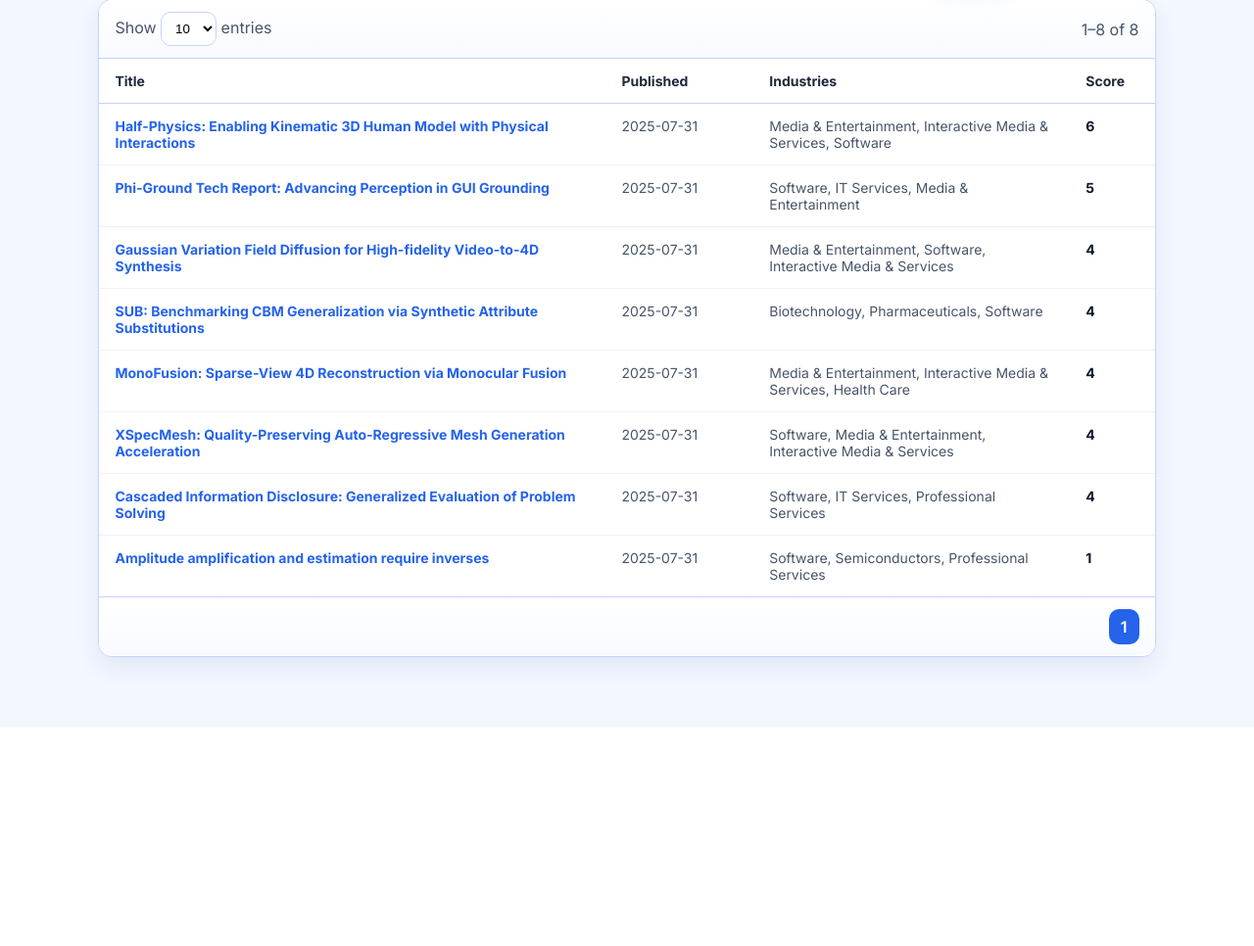
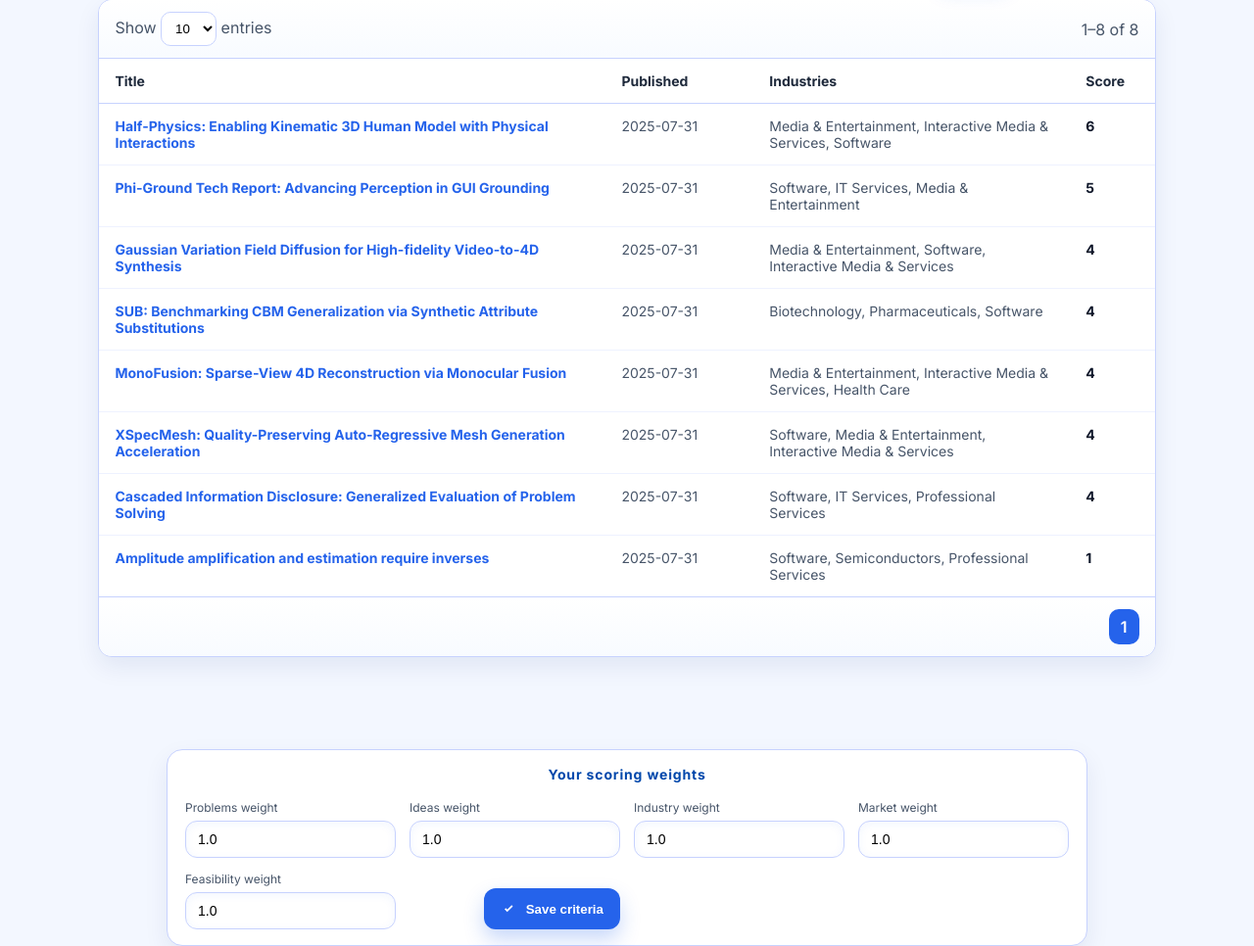
Before and after one commit to collinsOla/fintechHackathon, a Django app: page / in a window 1280 px wide. Shown: the part 303-1269 px from the top of the page at 98% size. Before the commit the page ends 1004 px from the top, so only its background shows below. Run offline with Django 5.2, Linux system fonts and the light colour scheme.

Commit message:
Added criteria

```diff
--- a/hackathon/Scout/templates/Scout/home.html
+++ b/hackathon/Scout/templates/Scout/home.html
@@ -107,6 +107,74 @@
       .controls{flex-direction:column; align-items:flex-start; gap:8px}
       .nav-actions{display:none}
     }
+    .btn { display:inline-flex; align-items:center; gap:8px; cursor:pointer; }
+    .btn-lg { padding:11px 16px; border-radius:12px; font-weight:700; }
+    .with-icon svg { fill: currentColor; }
+    #save-criteria-btn { box-shadow: 0 10px 20px rgba(37,99,235,.25); }
+    #save-criteria-btn:hover { transform: translateY(-1px); }
+    #save-criteria-btn:active { transform: translateY(0); }
+    #save-criteria-btn[disabled] { opacity:.6; cursor:not-allowed; }
+    /* Card container: centered with a soft shadow */
+  .criteria-card{
+    max-width: 940px;
+    margin: 22px auto;
+    border: 1.5px solid var(--border);
+    border-radius: 16px;
+    background: #fff;
+    box-shadow: var(--shadow);
+    padding: 16px 18px;
+  }
+
+  /* Grid layout: auto-fit columns, nice gaps; button aligns to the end */
+  .criteria-form{
+    display: grid;
+    grid-template-columns: repeat(auto-fit, minmax(170px, 1fr));
+    gap: 14px 14px;
+    align-items: end;
+  }
+
+  /* Title spans the full row and centers */
+  .criteria-title{
+    grid-column: 1 / -1;
+    text-align: center;
+    font-weight: 800;
+    font-size: 14px;
+    color: var(--brand);
+    letter-spacing: .06em;
+    margin-bottom: 4px;
+  }
+
+  /* Labels/inputs */
+  .field{ display: flex; flex-direction: column; gap: 6px; }
+  .field > span{ color: var(--muted); font-size: 12px; }
+  .field input{
+    padding: 10px 12px;
+    border: 1.5px solid var(--border);
+    border-radius: 12px;
+    font-size: 14px;
+    background: #fff;
+    outline: none;
+    box-shadow: 0 2px 10px rgba(37, 99, 235, 0.06) inset;
+  }
+  .field input:focus{
+    border-color: var(--accent);
+    box-shadow: 0 0 0 4px rgba(37,99,235,.12);
+  }
+
+  /* Primary button (uses your existing .btn, .primary rules) */
+  .btn{ display:inline-flex; align-items:center; gap:8px; cursor:pointer; }
+  .btn-lg{ padding:11px 16px; border-radius:12px; font-weight:700; }
+  .with-icon svg{ fill: currentColor; }
+  #save-criteria-btn{ justify-self: end; box-shadow: 0 10px 20px rgba(37,99,235,.25); }
+  #save-criteria-btn:hover{ transform: translateY(-1px); }
+  #save-criteria-btn:active{ transform: translateY(0); }
+
+  /* Responsive nicety: on very small screens, stretch button full width */
+  @media (max-width: 520px){
+    #save-criteria-btn{ grid-column: 1 / -1; justify-self: stretch; text-align:center; }
+  }
+
+
   </style>
 </head>
 <body>
@@ -139,6 +207,7 @@
         <button class="icon-btn" type="submit" title="Search">Search</button>
       </form>
     </div>
+
 
     <!-- Results card -->
     <div class="card">
@@ -203,5 +272,47 @@
     </div>
 
   </div>
+  <div class="criteria-card">
+    <form method="post" class="criteria-form">
+      {% csrf_token %}
+      <input type="hidden" name="form" value="criteria"/>
+
+      <div class="criteria-title">Your scoring weights</div>
+
+      <label class="field">
+        <span>Problems weight</span>
+        <input name="weight_problems" type="number" step="0.1" value="{{ criteria.weight_problems }}"/>
+      </label>
+
+      <label class="field">
+        <span>Ideas weight</span>
+        <input name="weight_ideas" type="number" step="0.1" value="{{ criteria.weight_ideas }}"/>
+      </label>
+
+      <label class="field">
+        <span>Industry weight</span>
+        <input name="weight_industry" type="number" step="0.1" value="{{ criteria.weight_industry }}"/>
+      </label>
+
+      <label class="field">
+        <span>Market weight</span>
+        <input name="weight_market" type="number" step="0.1" value="{{ criteria.weight_market }}"/>
+      </label>
+
+      <label class="field">
+        <span>Feasibility weight</span>
+        <input name="weight_feasibility" type="number" step="0.1" value="{{ criteria.weight_feasibility }}"/>
+      </label>
+
+      <button type="submit" class="btn primary btn-lg with-icon" id="save-criteria-btn">
+        <svg aria-hidden="true" viewBox="0 0 20 20" width="18" height="18">
+          <path d="M7.5 13.5l-3-3 1.4-1.4 1.6 1.6 5-5 1.4 1.4-6.4 6.4z"></path>
+        </svg>
+        Save criteria
+      </button>
+    </form>
+  </div>
+
+
 </body>
 </html>
--- a/hackathon/Scout/views.py
+++ b/hackathon/Scout/views.py
@@ -1,6 +1,8 @@
 from datetime import date
 from django.shortcuts import render
 from django.utils.text import slugify
+
+
 
 SAMPLE_PAPERS = [
     {"title": "Amplitude amplification and estimation require inverses",
@@ -37,6 +39,57 @@ SAMPLE_PAPERS = [
      "score": 4, "url": "#"},
 ]
 
+# ---- add near the top of views.py ----
+DEFAULT_CRITERIA = {
+    "weight_problems": 1.0,
+    "weight_ideas": 1.0,
+    "weight_industry": 1.0,
+    "weight_market": 1.0,
+    "weight_feasibility": 1.0,
+}
+
+def _to_float(val, default):
+    try:
+        return float(val)
+    except (TypeError, ValueError):
+        return default
+
+def _parse_criteria_from_request(request):
+    """
+    Reads user criteria from POST (form name 'criteria'), saves to session,
+    prints them to the server log, and returns (criteria_dict, did_post_bool).
+    """
+    if request.method == "POST" and request.POST.get("form") == "criteria":
+        c = {
+            "weight_problems": _to_float(request.POST.get("weight_problems"), DEFAULT_CRITERIA["weight_problems"]),
+            "weight_ideas": _to_float(request.POST.get("weight_ideas"), DEFAULT_CRITERIA["weight_ideas"]),
+            "weight_industry": _to_float(request.POST.get("weight_industry"), DEFAULT_CRITERIA["weight_industry"]),
+            "weight_market": _to_float(request.POST.get("weight_market"), DEFAULT_CRITERIA["weight_market"]),
+            "weight_feasibility": _to_float(request.POST.get("weight_feasibility"), DEFAULT_CRITERIA["weight_feasibility"]),
+        }
+        request.session["criteria"] = c
+        print(">>> User criteria saved:", c, flush=True)
+        return c, True
+    # GET or no form: load from session or defaults
+    return request.session.get("criteria", DEFAULT_CRITERIA.copy()), False
+
+# (optional) use later for custom scoring with the user’s weights
+def compute_demo_score(paper, c):
+    """
+    Example placeholder that combines an existing paper 'score' with user weights.
+    Swap with your real logic later.
+    """
+    base = paper.get("score", 0)
+    total_weight = (
+        c["weight_problems"]
+        + c["weight_ideas"]
+        + c["weight_industry"]
+        + c["weight_market"]
+        + c["weight_feasibility"]
+    )
+    return base * total_weight
+
+
 def _matches_query(paper, q: str) -> bool:
     if not q:
         return True
@@ -47,7 +100,13 @@ def _matches_query(paper, q: str) -> bool:
         or q in paper["published"].isoformat()
     )
 
+
 def home(request):
+    criteria, did_post = _parse_criteria_from_request(request)
+    if did_post:
+        from django.shortcuts import redirect
+        return redirect("home")
+
     q = (request.GET.get("q") or "").strip()
 
     try:
@@ -88,6 +147,8 @@ def home(request):
         "brand": "Imperial",
         "product_title": "SciScout",
         "is_demo": True,
+        "criteria":criteria
+
     }
     return render(request, "Scout/home.html", context)
 
```
Also changed, not shown: hackathon/db.sqlite3.
